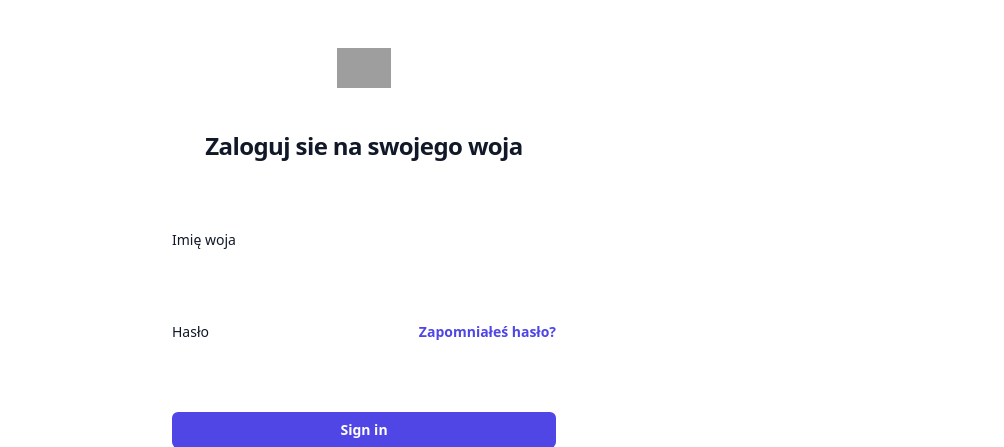
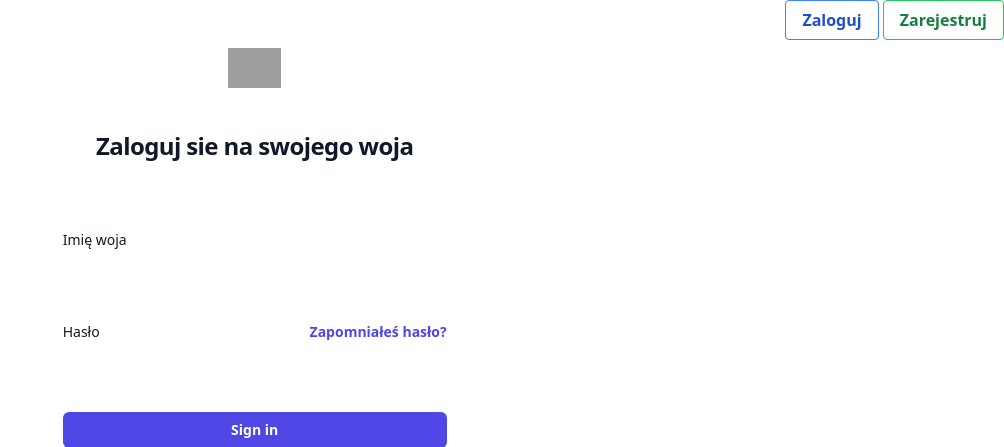
Before and after one commit to Exhil95/klon_gladiatusa, a Django app: page /members/login_user in a window 1280 px wide. Shown: the top 447 px of the page, without its empty margins (276-1280 px from the left). Run offline with Django 5.2, Linux system fonts and the light colour scheme; some libraries are stand-ins or nearby versions; grey boxes are pictures that could not be loaded.

Commit message:
ulepszenie navbar

```diff
--- a/klon/members/templates/authenticate/login.html
+++ b/klon/members/templates/authenticate/login.html
@@ -1,6 +1,9 @@
 {% extends "base.html" %}
 {% block title %}Zaloguj sie{% endblock %}
 {% block extra_head %}
+{% endblock %}
+{% block navbar %}
+{% include "navbar.html" %}
 {% endblock %}
 
 
--- a/klon/templates/navbar.html
+++ b/klon/templates/navbar.html
@@ -1,3 +1,12 @@
-<navbar>
-<h1>NAVBAR</h1>
+<navbar class="float-root">
+        {% if user.is_authenticated %}
+        <div class="float-right py-2">
+            <a href="{% url 'logout_user' %}" class="bg-transparent hover:bg-blue-500 text-blue-700 font-semibold hover:text-white py-2 px-4 border border-blue-500 hover:border-transparent rounded">Wyloguj</a>
+        </div>
+    {% else %}
+        <div class="float-right py-2">
+            <a href="{% url 'login_user' %}" class="bg-transparent hover:bg-blue-500 text-blue-700 font-semibold hover:text-white py-2 px-4 border border-blue-500 hover:border-transparent rounded">Zaloguj</a>
+            <a href="#" class="bg-transparent hover:bg-green-500 text-green-700 font-semibold hover:text-white py-2 px-4 border border-green-500 hover:border-transparent rounded">Zarejestruj</a>
+        </div>
+    {% endif %}
 </navbar>
```
Also changed, not shown: klon/db.sqlite3.
